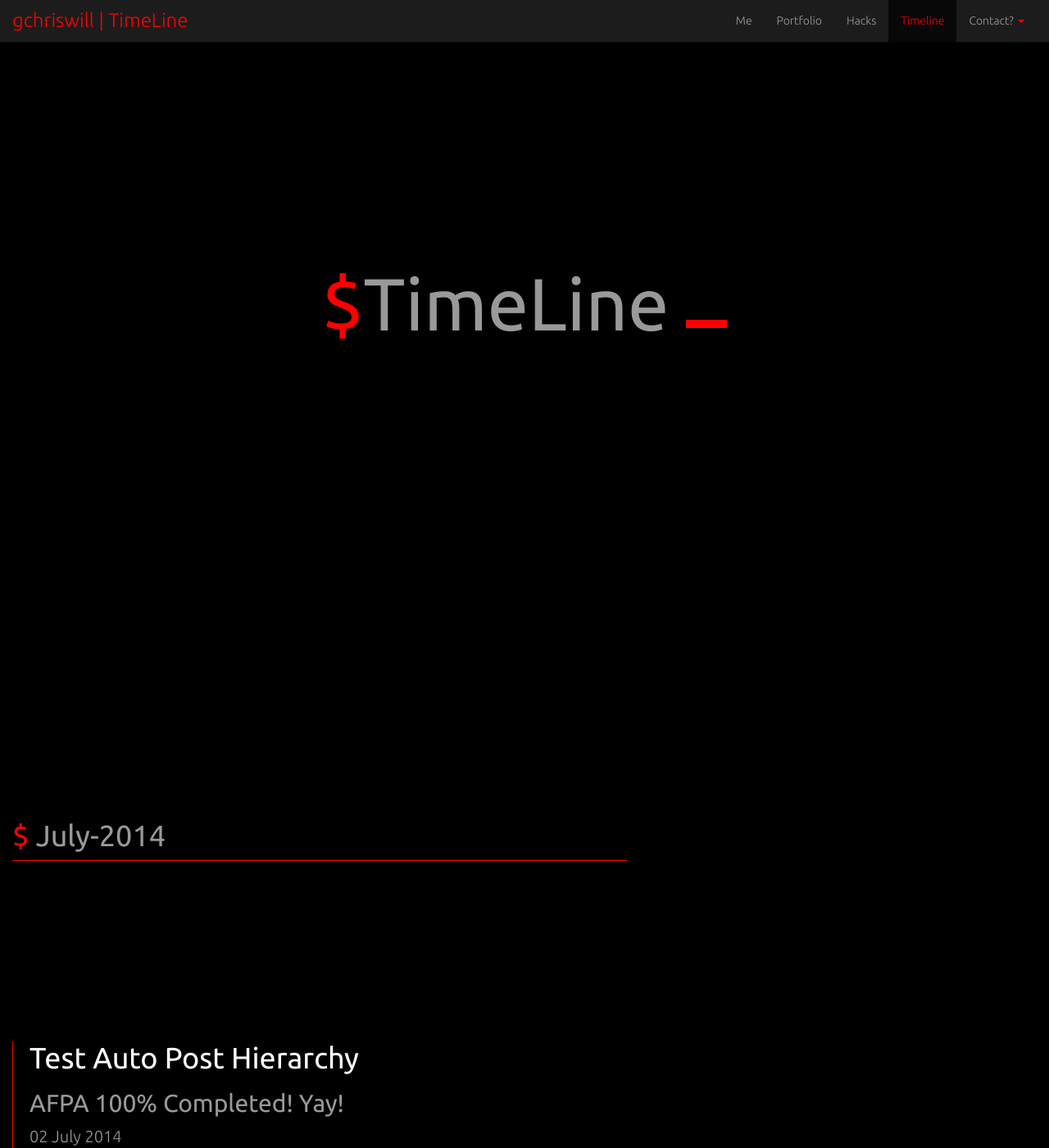
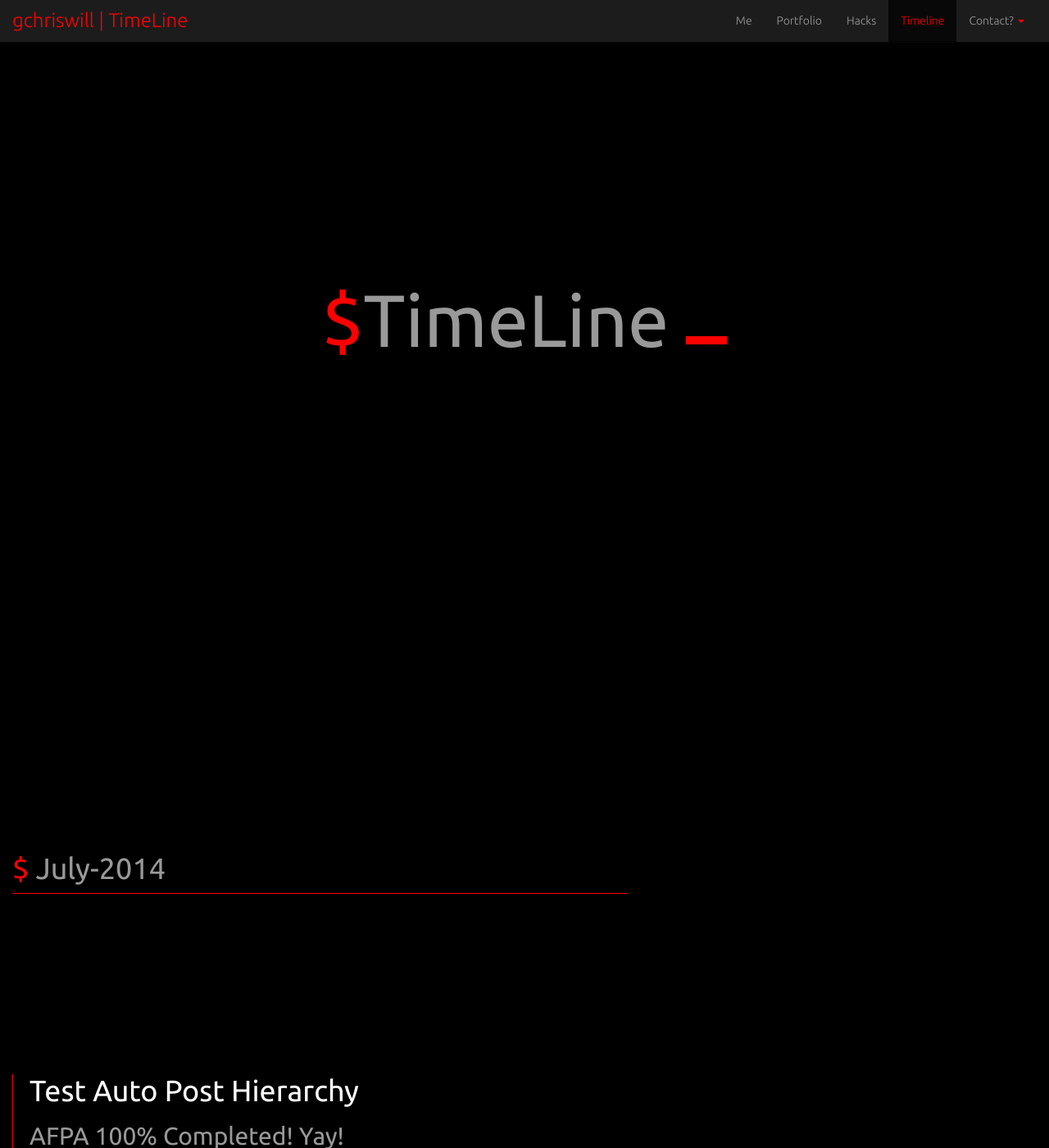
Before and after one commit to gchriswill/gchriswill.github.io, a Jekyll site: the page built from blog.html, in a window 1280 px wide and 1400 px high. Shown: the whole window at 82% size. Built offline with Jekyll 4.4.1, drawn with Linux system fonts in a browser that asks for light colours; nearby versions of some CDN libraries; Markdown is read by kramdown in place of the engine named in the settings.

Commit message:
Testing and fixes

```diff
--- a/css/TimeLineStyles.css
+++ b/css/TimeLineStyles.css
@@ -1,5 +1,5 @@
 /*
- * Disinged and coded by @gchriswill
+ * TimeLine's CSS - Disinged and coded by @gchriswill
  * Code licensed under MIT, documentation under CC BY-SA 4.0
  *
  */
@@ -9,7 +9,7 @@
 
 /* @gchriswill *** Post Styling Layout */
 div.timeline-posts-container > div.timeline-posts > p {
-	font-size: 20px;
+	font-size: 18px;
 	color: #999;
 }
 div.timeline-posts-container > div.timeline-posts > h3 {
@@ -39,12 +39,21 @@
 	padding-left: 20px;
 }
 
+div.pageHeaderTitle {
+	width: 100%;
+	height: 100%;
+	margin: 0;
+}
+
 div.headerTitleDiv {
+	/* position: absolute; */
 	text-align: center;
 	color: #999;
-	margin-top: 300px;
-	margin-bottom: 350px;
-
+	margin-top: 25%;
+	margin-bottom: 25%;
+	padding: 0;
+	width: auto;
+	height: auto;
 }
 
 div.headerTitleDiv > h1 {
@@ -60,8 +69,8 @@
 	margin-top: 100px;
 	margin-bottom: 100px;
 	border-bottom: 1px solid red;
-	padding-top: 100px;
-	padding-bottom: 100px:
+	padding-top: 150px;
+	padding-bottom: 150px:
 }
 
 iframe.videoFrame {
@@ -74,14 +83,15 @@
 
 /* @gchriswill *** Sidebar Navigation System */
 .gcw-sidebar.affix {
-    position: static
+    /* position: static */
 }
 
 .sideNavContainer{
 
 }
+
 .sideNavigation {
-	margin-top: 200px;
+	margin-top: 0px;
     margin-bottom: 20px;
     opacity: 0.0;
 }
@@ -171,6 +181,9 @@
 		height: 146px;
 	}
 
+	.sideNavigation {
+		display: none;
+    }
 }
 
 @media (min-width:768px) {
@@ -197,25 +210,29 @@
     	display: block;
     }
 
-    .gcw-sidebar.affix,
+    /*
+.gcw-sidebar.affix,
     .gcw-sidebar.affix-bottom {
     	width: 213px;
     }
+*/
 
     .gcw-sidebar.affix {
     	position: fixed;
-    	top: 20px;
+
     }
 
     .gcw-sidebar.affix-bottom {
-    	position: absolute;
+    	/* position: absolute; */
     }
 
+/*
     .gcw-sidebar.affix-bottom .sideNavigation,
     .gcw-sidebar.affix .sideNavigation {
     	margin-top: 0;
 		margin-bottom: 0;
     }
+*/
 
     iframe.videoFrame {
     	width: 440px;
@@ -231,11 +248,13 @@
 	    height: 315px;
     }
 
-    .gcw-sidebar.affix-bottom .sideNavigation,
+    /*
+.gcw-sidebar.affix-bottom .sideNavigation,
     .gcw-sidebar.affix .sideNavigation {
     	margin-top: 0;
 		margin-bottom: 0;
     }
+*/
 
 }
 
@@ -249,10 +268,12 @@
 		width: 50px;
 	}
 
-	.gcw-sidebar.affix-bottom,
+	/*
+.gcw-sidebar.affix-bottom,
 	.gcw-sidebar.affix {
     	width: 263px;
 	}
+*/
 
 	/*
 .sideNavigation {
```
